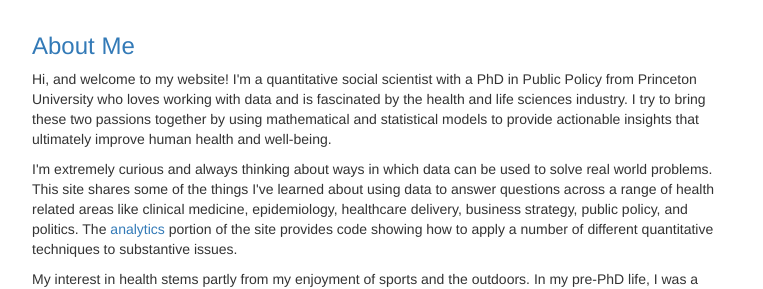
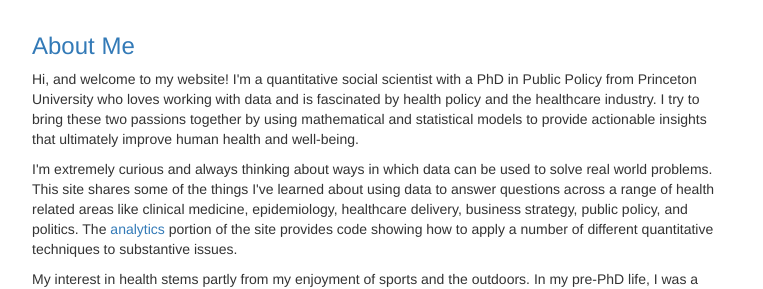
Before and after one commit to dincerti/dincerti.github.io, a Jekyll site: the page built from index.html, in a window 1280 px wide. Shown: the part 579-868 px from the top of the page, without its empty margins (258-1021 px from the left). Built offline with Jekyll 4.4.1, drawn with Linux system fonts in a browser that asks for light colours.

Commit message:
Update index

```diff
--- a/index.html
+++ b/index.html
@@ -10,7 +10,7 @@ layout: default
                 <div class="col-md-12" style="padding-right:20px; <!--border-right: 1px solid #ccc-->;">
 					<h3 style="margin-top:0"> About Me </h3>
                     <p> Hi, and welcome to my website! I'm a quantitative social scientist with a PhD in Public Policy from Princeton University who loves working with data
-					and is fascinated by the health and life sciences industry.
+					and is fascinated by health policy and the healthcare industry.
 					I try to bring these two passions together by using mathematical and statistical models to provide actionable insights that ultimately improve
 					human health and well-being.
 					</p>
```
